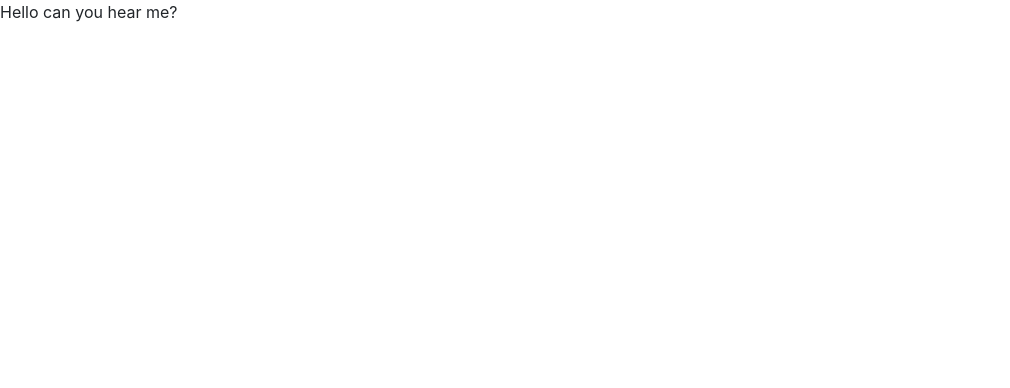
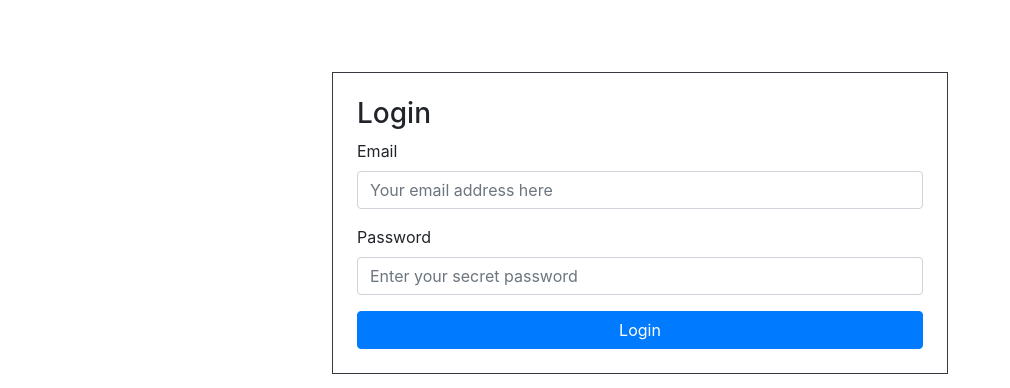
Before and after one commit to Areebuddin6/react-with-firebase-rock-paper-scissor-game, a React (Vite) app: page / in a window 1280 px wide. Shown: the top 388 px of the page, without its empty margins (0-1010 px from the left). Built offline with nearby package versions, Linux system fonts and the light colour scheme.

Commit message:
Halfway throught authetication

```diff
--- a/package.json
+++ b/package.json
@@ -8,6 +8,10 @@
     "preview": "vite preview"
   },
   "dependencies": {
+    "@emotion/react": "^11.9.3",
+    "@emotion/styled": "^11.9.3",
+    "@mui/material": "^5.8.4",
+    "firebase": "^9.8.3",
     "react": "^18.0.0",
     "react-dom": "^18.0.0",
     "react-icons": "^4.4.0",
--- a/src/App.jsx
+++ b/src/App.jsx
@@ -2,7 +2,6 @@ import React from "react";
 import Header from "./components/Header";
 import Choice from "./components/Choice";
 import Score from "./components/Score";
-import Login from "./components/Login";
 import ChoiceSelection from "./components/ChoiceSelection";
 
 function App() {
--- a/src/components/GameContext.jsx
+++ b/src/components/GameContext.jsx
@@ -7,6 +7,8 @@ const GameContext = (props) => {
 	const [computerScore, setComputerScore] = useState(0);
 	const [randomNumber, setRandomNumber] = useState(0);
 	const [userInputNumber, setUserInputNumber] = useState(0);
+	const [loginSuccess, setLoginSuccess] = useState();
+	const [signupSuccess, setSignupSuccess] = useState();
 	return (
 		<Context.Provider
 			value={{
@@ -20,6 +22,10 @@ const GameContext = (props) => {
 				setRandomNumber,
 				userInputNumber,
 				setUserInputNumber,
+				loginSuccess,
+				setLoginSuccess,
+				signupSuccess,
+				setSignupSuccess,
 			}}
 		>
 			{props.children}
--- a/src/components/Login.jsx
+++ /dev/null
@@ -1,7 +0,0 @@
-import React from "react";
-
-const Login = () => {
-	return <div>Hello can you hear me?</div>;
-};
-
-export default Login;
--- /dev/null
+++ b/src/components/authentication/Login.jsx
@@ -0,0 +1,84 @@
+import React, { useContext, useEffect, useState } from "react";
+import { Context } from "../GameContext";
+import { signIn } from "./firebaseAuth";
+import { Snackbar, Alert } from "@mui/material";
+
+const Login = () => {
+	const { loginSuccess, setLoginSuccess } = useContext(Context);
+	const [email, setEmail] = useState("");
+	const [password, setPassword] = useState("");
+	const [submit, setSubmit] = useState(false);
+
+	function changeValue(func, e) {
+		func(e.target.value);
+	}
+
+	function handleClose() {
+		setSubmit(false);
+	}
+
+	// useEffect(() =>{
+	// 	console.log(submit)
+	// }, submit)
+	return (
+		<div style={{ display: "grid", placeItems: "center" }} className="m-4">
+			<form
+				onSubmit={(e) => {
+					e.preventDefault();
+					setSubmit(true);
+					signIn(email, password, setLoginSuccess);
+				}}
+				className="col-sm-6 col-lg-6 mt-5 border border-dark p-4"
+			>
+				<h3 className="mb-2">Login</h3>
+				<div className="form-group">
+					<label htmlFor="email">Email</label>
+					<input
+						type="email"
+						placeholder="Your email address here"
+						className="form-control"
+						required
+						onChange={(e) => changeValue(setEmail, e)}
+					/>
+				</div>
+				<div className="form-group">
+					<label htmlFor="password">Password</label>
+					<input
+						type="password"
+						className="form-control"
+						placeholder="Enter your secret password"
+						required
+						onChange={(e) => changeValue(setPassword, e)}
+					/>
+				</div>
+				<button className="btn btn-primary col-12" type="submit">
+					Login
+				</button>
+			</form>
+			{submit && (
+				<div style={{ position: "absolute", top: "5rem" }}>
+					<Snackbar
+						open={loginSuccess}
+						autoHideDuration={3000}
+						onClose={handleClose}
+					>
+						<Alert onClose={handleClose} severity="success">
+							Login Success
+						</Alert>
+					</Snackbar>
+					<Snackbar
+						open={loginSuccess === false ? true : false}
+						autoHideDuration={3000}
+						onClose={handleClose}
+					>
+						<Alert onClose={handleClose} severity="error">
+							There was an error in signing in
+						</Alert>
+					</Snackbar>
+				</div>
+			)}
+		</div>
+	);
+};
+
+export default Login;
--- /dev/null
+++ b/src/components/authentication/SignUp.jsx
@@ -0,0 +1,80 @@
+import React, { useContext, useState } from "react";
+import { Context } from "../GameContext";
+import { Snackbar, Alert } from "@mui/material";
+import { signUp } from "./firebaseAuth";
+
+const SignUp = () => {
+	const { signupSuccess, setSignupSuccess } = useContext(Context);
+	const [email, setEmail] = useState("");
+	const [password, setPassword] = useState("");
+	const [submit, setSubmit] = useState(false);
+
+	function changeValue(func, e) {
+		func(e.target.value);
+	}
+
+	function handleClose(event, reason) {
+		setSubmit(false);
+	}
+	return (
+		<div style={{ display: "grid", placeItems: "center" }} className="m-4">
+			<form
+				onSubmit={(e) => {
+					e.preventDefault();
+					setSubmit(true);
+					signUp(email, password, setSignupSuccess);
+				}}
+				className="col-sm-6 col-lg-6 mt-5 border border-dark p-4"
+			>
+				<h3 className="mb-2">Signup</h3>
+				<div className="form-group">
+					<label htmlFor="email">Email</label>
+					<input
+						type="email"
+						placeholder="Your email address here"
+						className="form-control"
+						required
+						onChange={(e) => changeValue(setEmail, e)}
+					/>
+				</div>
+				<div className="form-group">
+					<label htmlFor="password">Password</label>
+					<input
+						type="password"
+						className="form-control"
+						placeholder="Enter your secret password"
+						required
+						onChange={(e) => changeValue(setPassword, e)}
+					/>
+				</div>
+				<button className="btn btn-primary col-12" type="submit">
+					Login
+				</button>
+			</form>
+			{submit && (
+				<div style={{ position: "absolute", top: "5rem" }}>
+					<Snackbar
+						open={signupSuccess}
+						autoHideDuration={3000}
+						onClose={handleClose}
+					>
+						<Alert onClose={handleClose} severity="success">
+							Signup Success! Account created
+						</Alert>
+					</Snackbar>
+					<Snackbar
+						open={signupSuccess === false ? true : false}
+						autoHideDuration={3000}
+						onClose={handleClose}
+					>
+						<Alert onClose={handleClose} severity="error">
+							There was an error in signing up
+						</Alert>
+					</Snackbar>
+				</div>
+			)}
+		</div>
+	);
+};
+
+export default SignUp;
--- /dev/null
+++ b/src/components/authentication/firebaseAuth.js
@@ -0,0 +1,57 @@
+// Import the functions you need from the SDKs you need
+import { initializeApp } from "firebase/app";
+import { getAnalytics } from "firebase/analytics";
+import {
+	getAuth,
+	createUserWithEmailAndPassword,
+	signInWithEmailAndPassword,
+} from "firebase/auth";
+import { useContext } from "react";
+// TODO: Add SDKs for Firebase products that you want to use
+// https://firebase.google.com/docs/web/setup#available-libraries
+
+// Your web app's Firebase configuration
+// For Firebase JS SDK v7.20.0 and later, measurementId is optional
+const firebaseConfig = {
+	apiKey: "AIzaSyBn7QpG5RiyYlpWjBlUC-q3jKEBdxwo9cQ",
+	authDomain: "rock-paper-scissor-areebuddin.firebaseapp.com",
+	projectId: "rock-paper-scissor-areebuddin",
+	storageBucket: "rock-paper-scissor-areebuddin.appspot.com",
+	messagingSenderId: "301314459452",
+	appId: "1:301314459452:web:81bed7637d51f7eeaf8039",
+	measurementId: "G-1QW6ZLHNTQ",
+};
+
+// Initialize Firebase
+const app = initializeApp(firebaseConfig);
+const analytics = getAnalytics(app);
+
+// Initialize Firebase Authentication and get a reference to the service
+const auth = getAuth(app);
+
+// Function to invoke when user sign up
+export const signUp = (email, password, setSignupSuccess) => {
+	// createUserWithEmailAndPassword()
+	createUserWithEmailAndPassword(auth, email, password)
+		.then((userCredentials) => {
+			console.log("Successfully created a new account", userCredentials);
+			setSignupSuccess(true);
+		})
+		.catch((error) => {
+			console.log("Error in creating a new user", error);
+			setSignupSuccess(false);
+		});
+};
+
+// Function to invoke when user sign in
+export const signIn = (email, password, setLoginSuccess) => {
+	signInWithEmailAndPassword(auth, email, password)
+		.then((userCredentials) => {
+			console.log("User signed in successfully");
+			setLoginSuccess((prev) => (prev = true));
+		})
+		.catch((error) => {
+			console.log("There was an error in siging in \n", error);
+			setLoginSuccess((prev) => (prev = false));
+		});
+};
--- a/src/main.jsx
+++ b/src/main.jsx
@@ -2,7 +2,8 @@ import React from 'react'
 import ReactDOM from 'react-dom/client'
 import App from "./App";
 import GameContext from "./components/GameContext";
-import Login from "./components/Login";
+import Login from "./components/authentication/Login";
+import SignUp from "./components/authentication/SignUp";
 import { BrowserRouter as Router, Routes, Route } from "react-router-dom";
 import './index.css'
 
@@ -13,6 +14,7 @@ ReactDOM.createRoot(document.getElementById("root")).render(
 				<Routes>
 					<Route path="/" element={<Login />} />
 					<Route path="/game" element={<App />} />
+					<Route path="/signup" element={<SignUp />} />
 				</Routes>
 			</Router>
 		</GameContext>
--- a/vite.config.js
+++ b/vite.config.js
@@ -3,5 +3,5 @@ import react from '@vitejs/plugin-react'
 
 // https://vitejs.dev/config/
 export default defineConfig({
-  plugins: [react()]
-})
+	plugins: [react()],
+});
```
Also changed, not shown: 1 other file (tests, documents, lock files or other folders).
